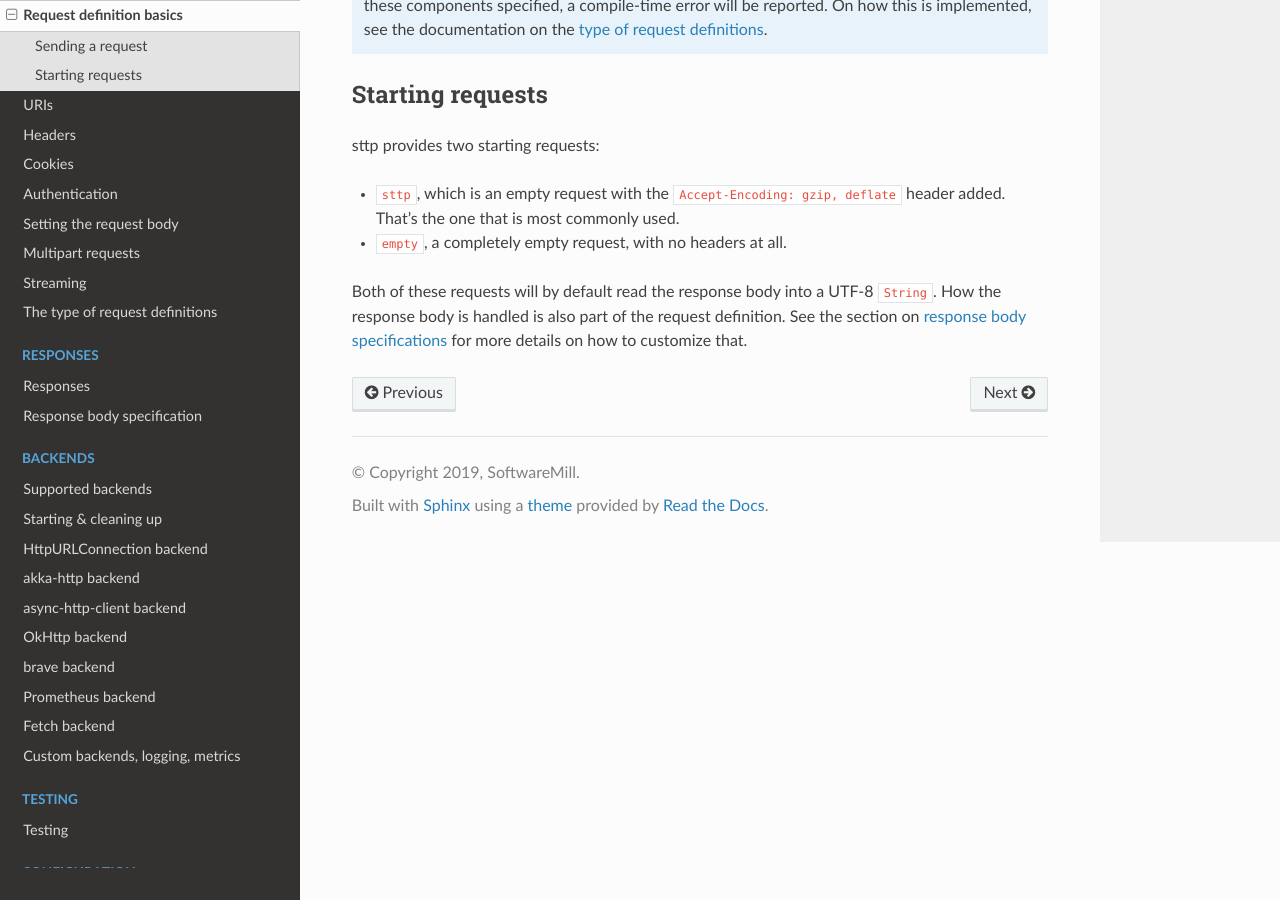
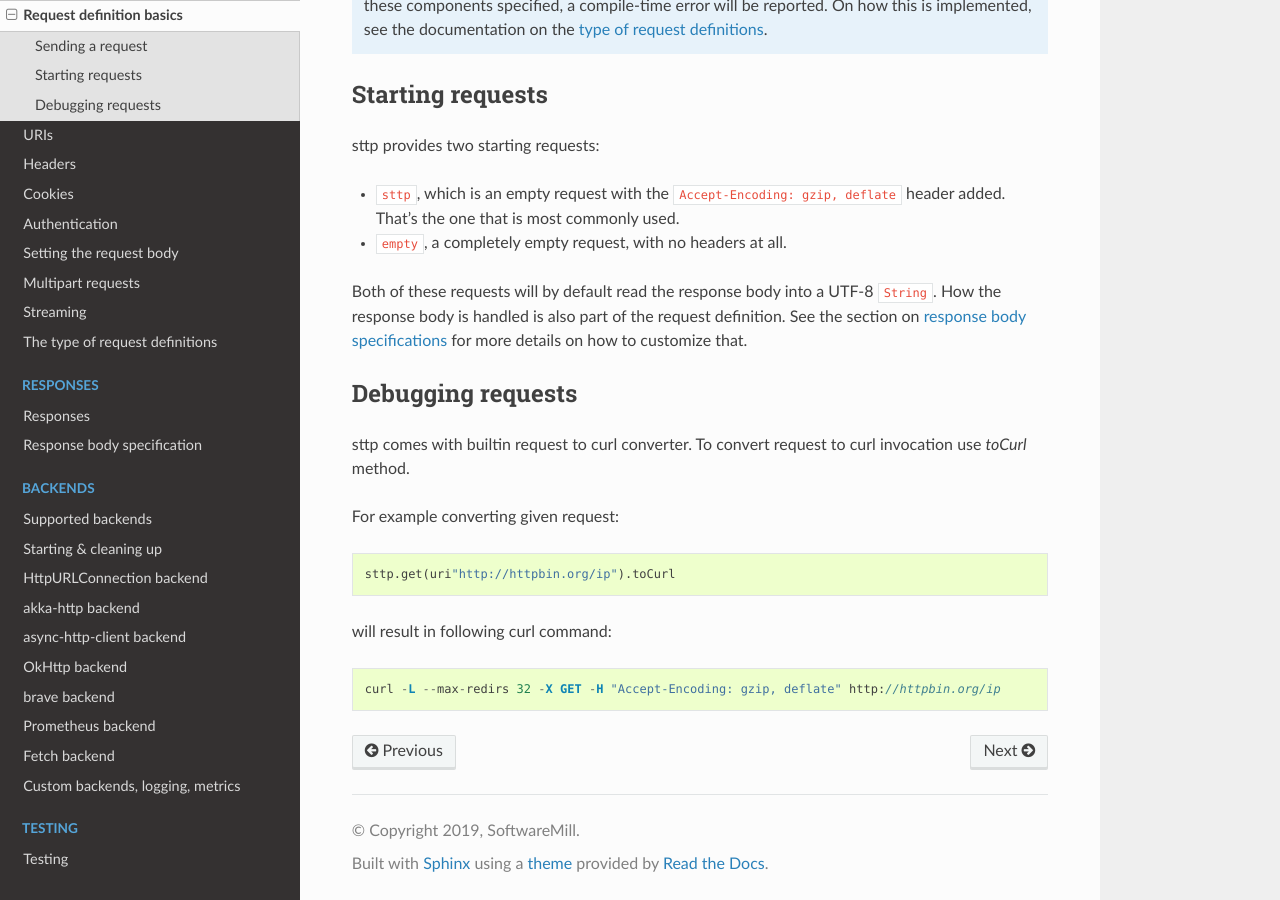
Before and after one commit to softwaremill/sttp, a Sphinx documentation site: the page built from docs/requests/basics.rst, in a window 1280 px wide and 900 px high, scrolled down 1368 px. Built offline with Sphinx 7.4.7 and the Read the Docs theme 2.0.0, drawn with Linux system fonts in a browser that asks for light colours.

Commit message:
Add toCurl to docs

```diff
--- a/docs/requests/basics.rst
+++ b/docs/requests/basics.rst
@@ -48,3 +48,16 @@ sttp provides two starting requests:
 * ``empty``, a completely empty request, with no headers at all.
 
 Both of these requests will by default read the response body into a UTF-8 ``String``. How the response body is handled is also part of the request definition. See the section on :ref:`response body specifications <responsebodyspec>` for more details on how to customize that.
+
+Debugging requests
+------------------
+
+sttp comes with builtin request to curl converter. To convert request to curl invocation use `toCurl` method.
+
+For example converting given request::
+
+    sttp.get(uri"http://httpbin.org/ip").toCurl
+
+will result in following curl command::
+
+    curl -L --max-redirs 32 -X GET -H "Accept-Encoding: gzip, deflate" http://httpbin.org/ip
```
